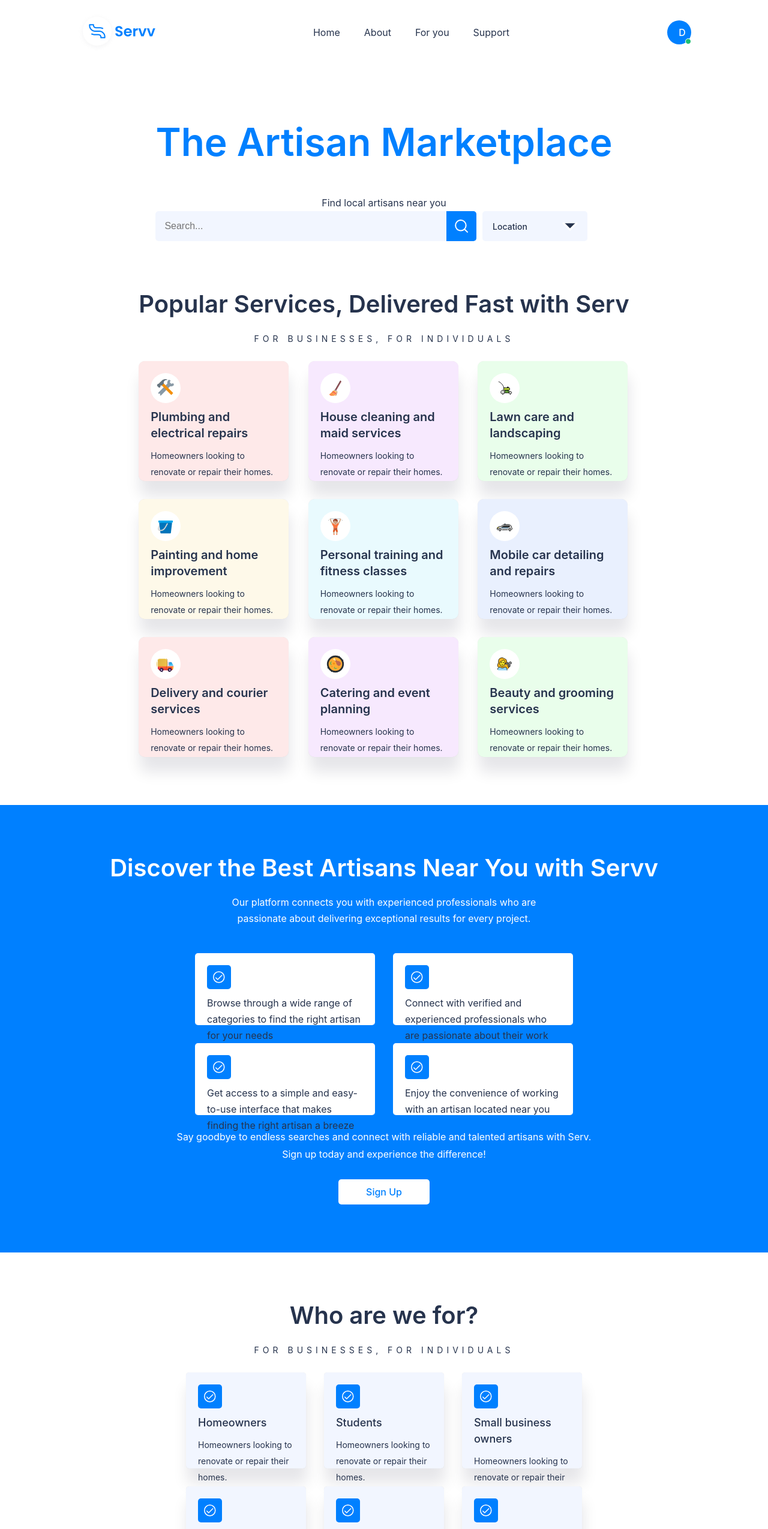
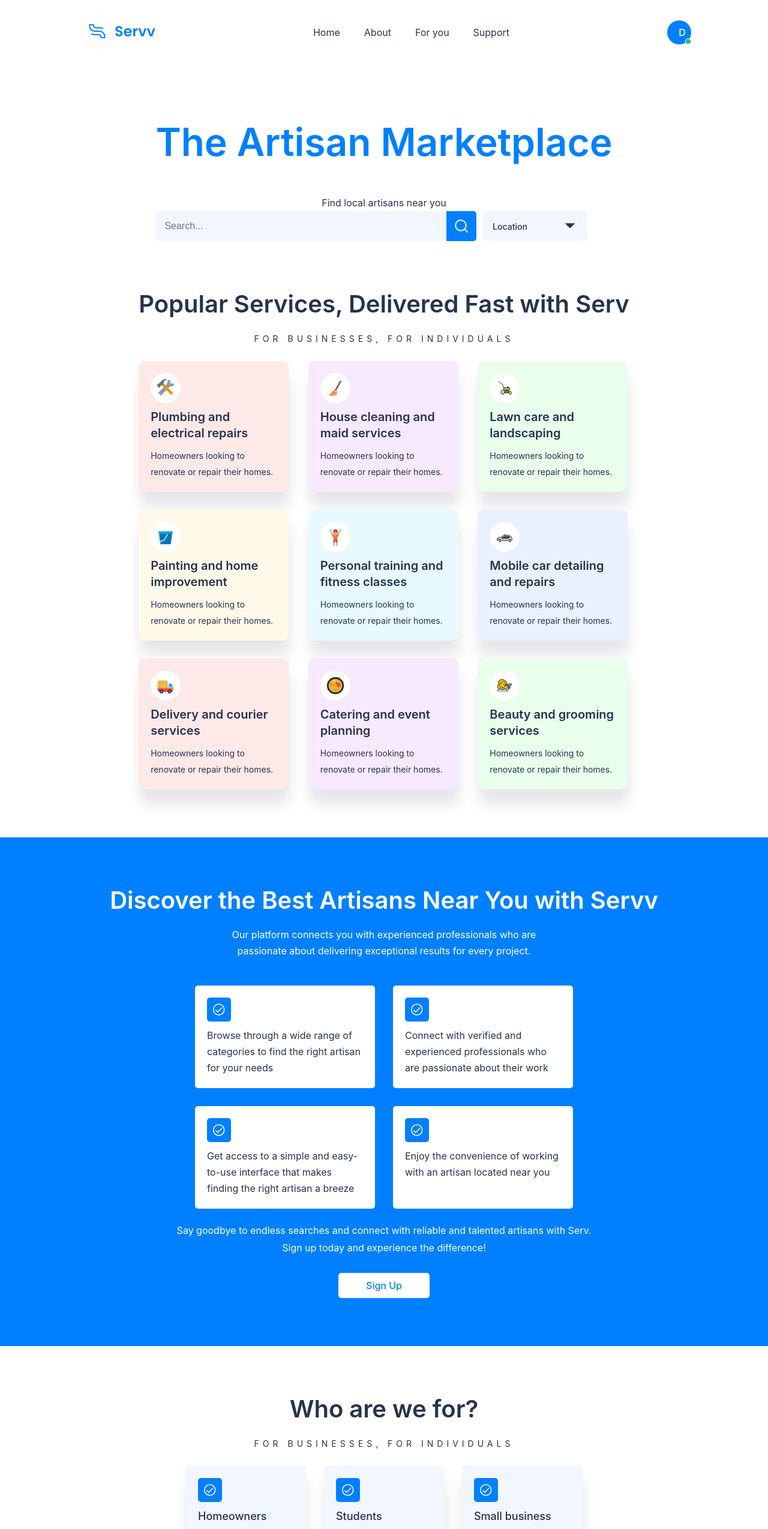
Before and after one commit to DaWei8/Servv, a React (Vite) app: page / in a window 1280 px wide. Shown: the top 2549 px of the page at 60% size. Built offline with nearby package versions, Linux system fonts and the light colour scheme.

Commit message:
fixed measurement issues in Homepage.css file

```diff
--- a/src/pages/home/HomePage.css
+++ b/src/pages/home/HomePage.css
@@ -127,7 +127,7 @@
   box-shadow: 2px 25px 25px rgba(11, 2, 37, 0.1), 0 0 1px rgba(29, 3, 3, 0.1);
 
   max-width: 250px;
-  height: 200px;
+  height: 100%;
   -webkit-border-radius: 10px;
   -moz-border-radius: 10px;
   -ms-border-radius: 10px;
@@ -218,7 +218,7 @@
 
 .discover-card {
   width: 300px;
-  height: 120px;
+  height: 100%;
   display: flex;
   flex-direction: column;
   align-items: flex-start;
@@ -312,7 +312,7 @@
   border-radius: 5px;
   background-color: var(--pale-blue-grey);
   max-width: 200px;
-  height: 160px;
+  height: 100%;
 
   box-shadow: 2px 25px 25px rgba(11, 2, 37, 0.1), 0 0 1px rgba(29, 3, 3, 0.1);
 }
```
